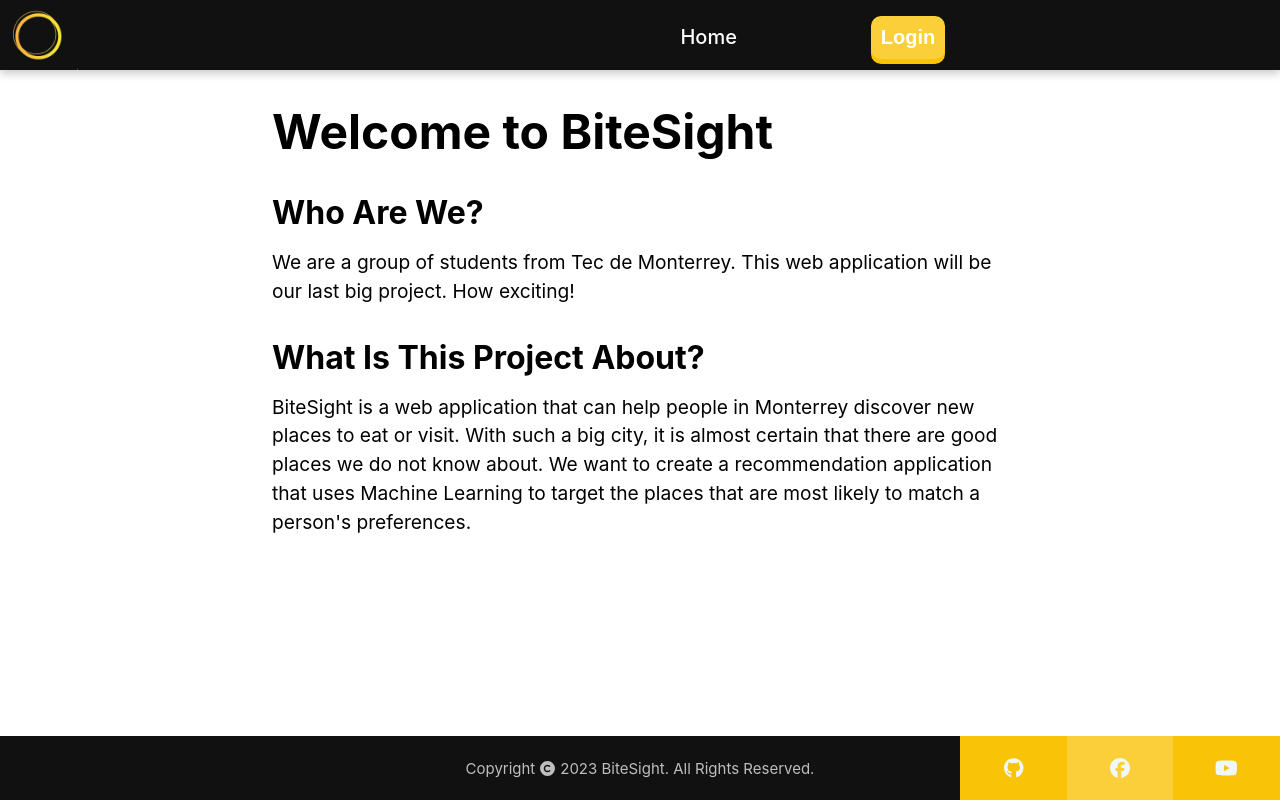
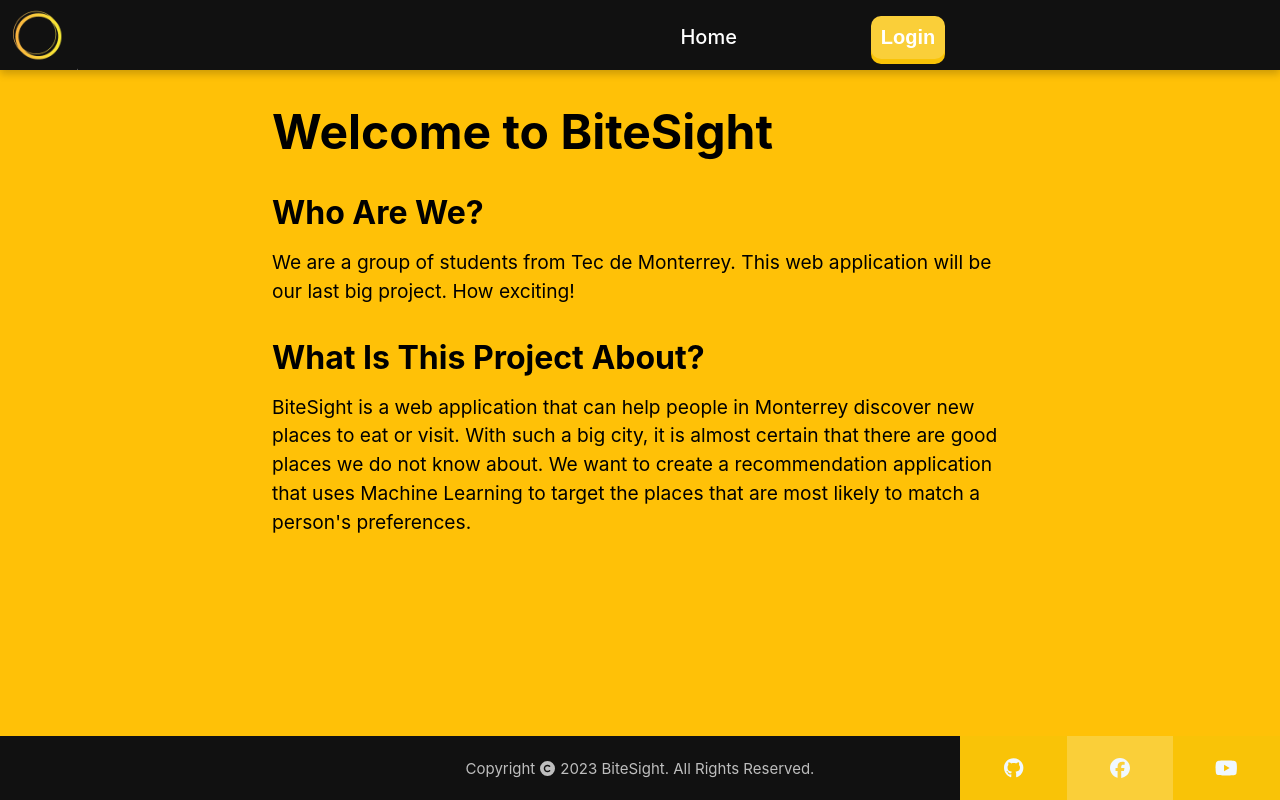
Before and after one commit to GBenitezL/BiteSight, a React (Create React App) app: page / in a window 1280 px wide. Built offline with nearby package versions, Linux system fonts and the light colour scheme; no server answers.

Commit message:
backgroundColor fix and redirect on user created

```diff
--- a/src/components/Header.jsx
+++ b/src/components/Header.jsx
@@ -62,6 +62,7 @@ export default function Header() {
             email: res.data.email,
             name: res.data.name,
           };
+          window.location = "/preferences";
           try {
             const response = await axios.post(
               "https://us-central1-bitesight-858b3.cloudfunctions.net/app/api/users",
--- a/src/pages/CheckboxList.css
+++ b/src/pages/CheckboxList.css
@@ -71,3 +71,7 @@ input[type="checkbox"]:checked {
   border-color: #000000;
   background-color: #000000;
 }
+
+body {
+  background-color: #ffc107;
+}
```
